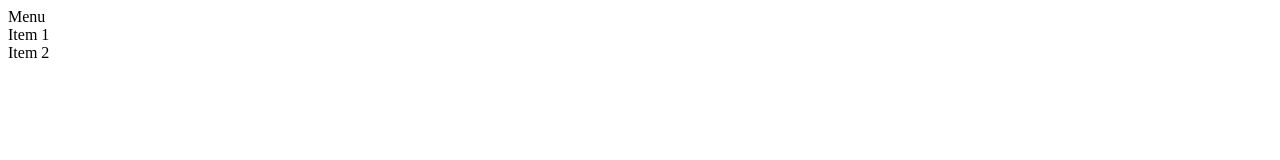
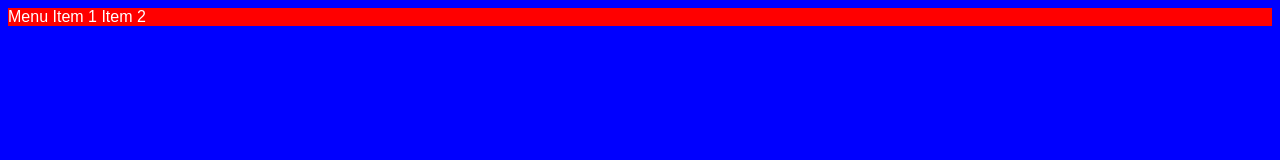
Before and after one commit to Loeyyi/-loeyyi.github.io, a plain HTML site: page example/15-3/index.html in a window 1280 px wide. Drawn offline with Linux system fonts and the light colour scheme.

Commit message:
Update index.html

```diff
--- a/example/15-3/index.html
+++ b/example/15-3/index.html
@@ -5,7 +5,19 @@
 	<meta name="viewport" content="width=device-width, initial-scale=1">
 	<title>Example 15-2</title>
 	<style>
+		body {
+			background-color: blue;
+		}
 
+		nav {
+			background-color: red;
+			color: white;
+			font-family: sans-serif;
+		}
+
+		nav > div {
+			display: inline-block;
+		}
 	</style>
 </head>
 <body>
```
